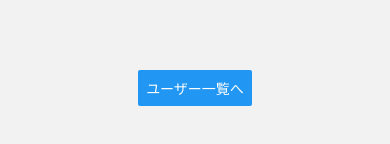
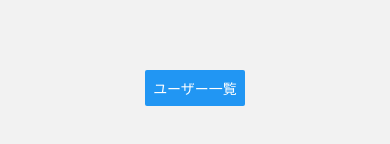
Before and after one commit to matsuda-argano/react-native-cli, a React Native app: screen /Home in a window 390 px wide. Shown: the part 366-510 px from the top of the page. Built offline with nearby package versions, Linux system fonts and the light colour scheme.

Commit message:
fix typo

```diff
--- a/src/screens/Home.tsx
+++ b/src/screens/Home.tsx
@@ -8,7 +8,7 @@ const Home: React.FC = () => {
   return (
     <View style={styles.container}>
       <Button
-        title="ユーザー一覧へ"
+        title="ユーザー一覧"
         onPress={() => {
           navigation.navigate('UserList');
         }}
```
